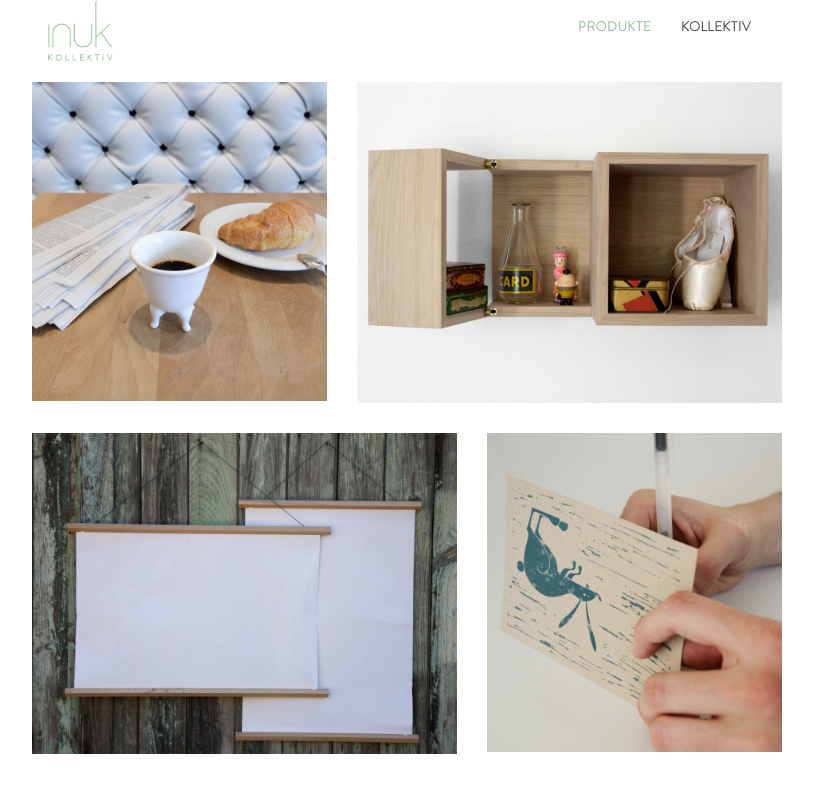
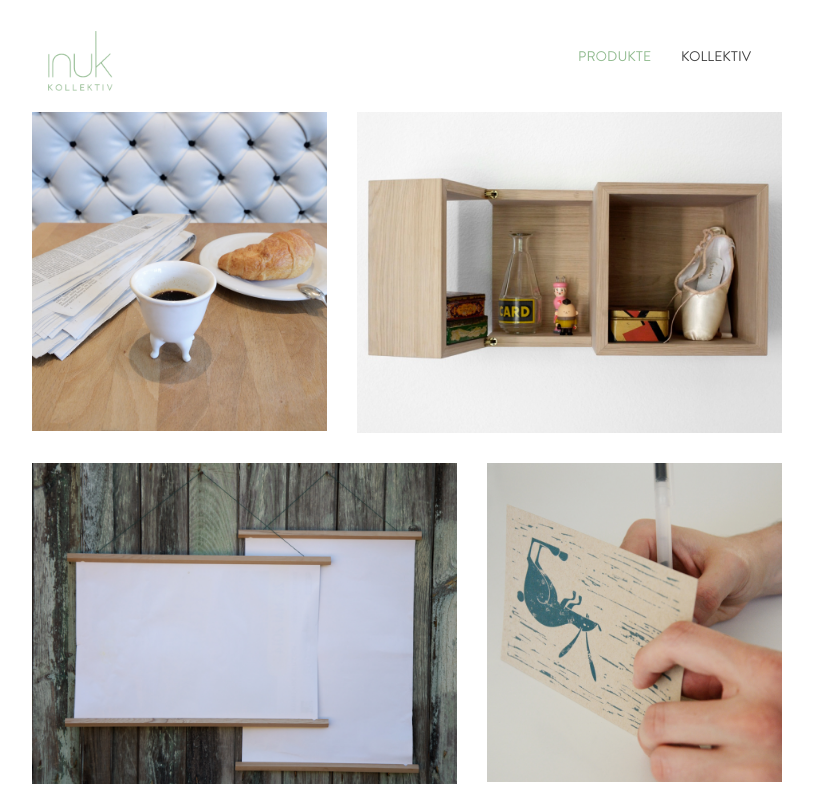
Before and after one commit to roosnic1/inuk, a PHP site: page / in a window 1280 px wide. Shown: the whole page, without its empty margins (233-1046 px from the left). Run offline with PHP 8.4, Linux system fonts and the light colour scheme; some libraries are stand-ins or nearby versions; some web fonts are replaced.

Commit message:
improved the header.

```diff
--- a/app/_/css/main.css
+++ b/app/_/css/main.css
@@ -24,6 +24,10 @@
 @font-face {
 	font-family: FreightTextLight;
 	src: url(/_/css/fonts/FreightTextLight.ttf);
+}
+
+header {
+	padding-top: 30px;
 }
 
 .koLogo {
--- a/app/_/inc/header.php
+++ b/app/_/inc/header.php
@@ -10,7 +10,9 @@
 			</button>
 			<!--<a class="navbar-brand" href="#">-->
 			<div style="float:left">
-				<img alt="Brand" src="/_/img/inuk_logo.png" style="height:60px">
+				<a href="/">
+					<img alt="Brand" src="/_/img/inuk_logo.png" style="height:60px">
+				</a>
 			</div>
 			<!--</a>-->
 		</div>
@@ -25,7 +27,7 @@
 						echo '<li><a href="/" class="koLink">PRODUKTE</a></li>';
 						echo '<li><a href="/kollektiv.php" class="koLink koLinkActive">KOLLEKTIV</a></li>';
 					} else {
-						echo '<li><a href="/" class="koLink koLinkActive">PRODUKTE</a></li>';
+						echo '<li><a href="/" class="koLink">PRODUKTE</a></li>';
 						echo '<li><a href="/kollektiv.php" class="koLink">KOLLEKTIV</a></li>';
 					}
 
```
